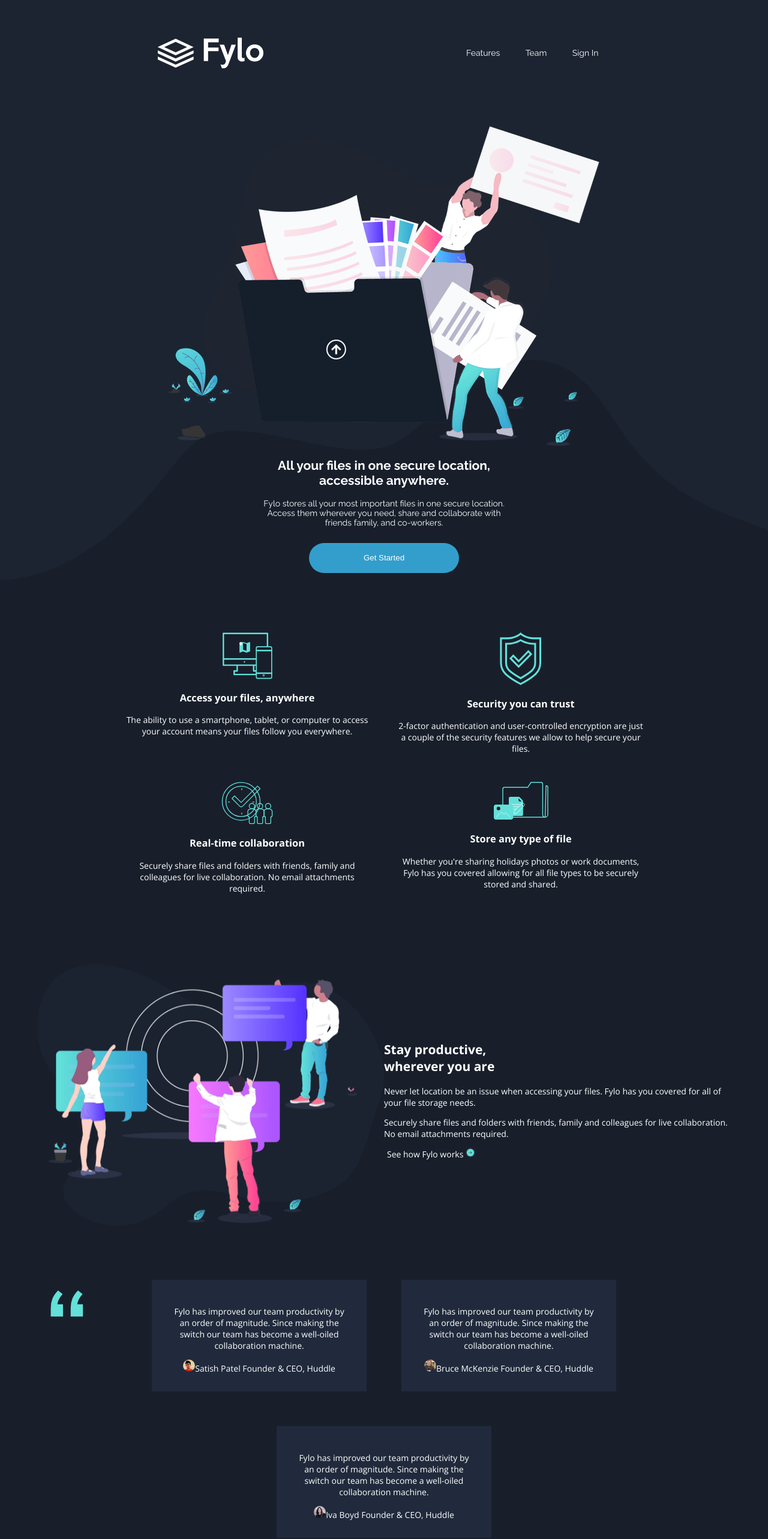
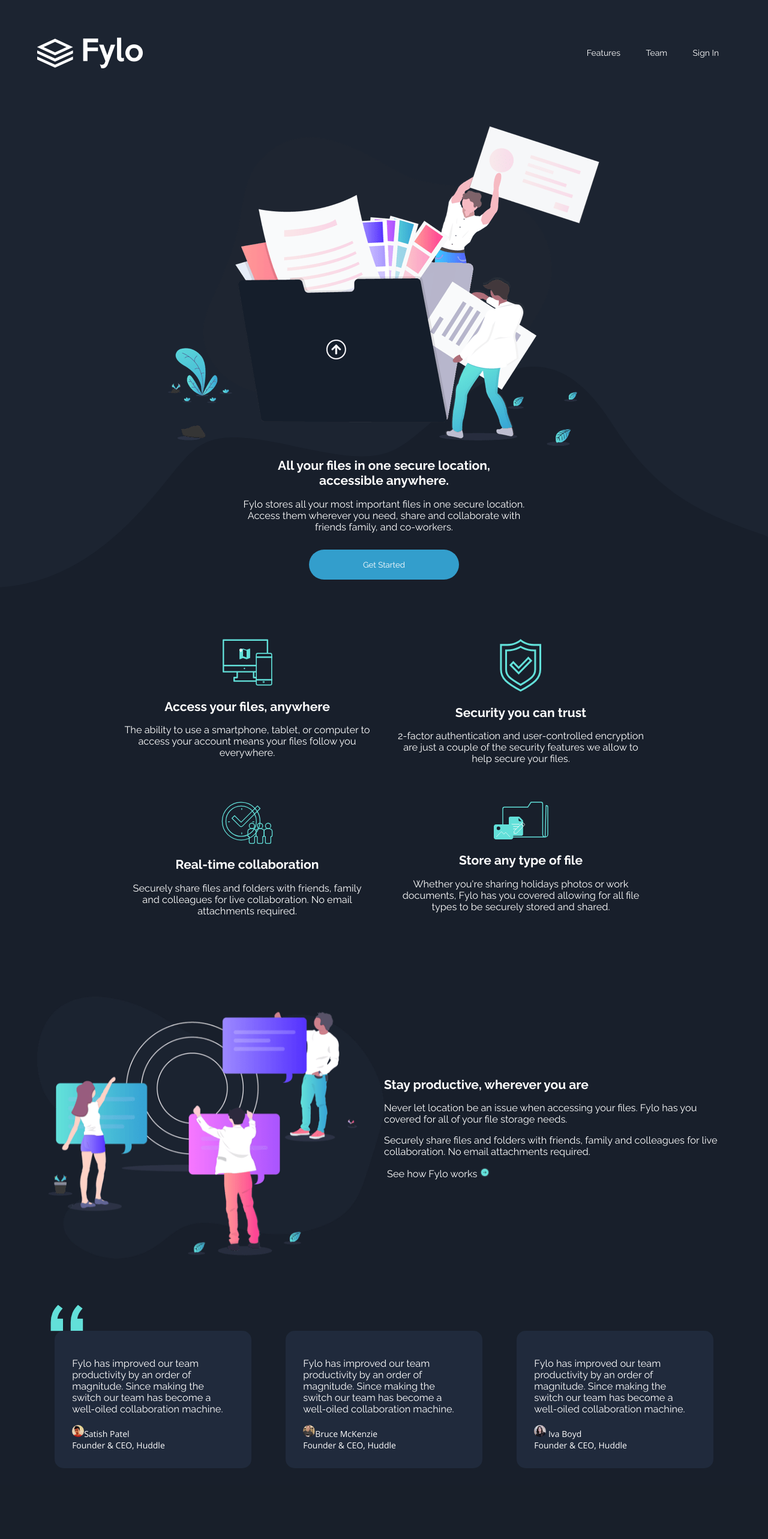
Before and after one commit to L3chit/fylo-dark-theme-landing-page, a plain HTML site: page index.html in a window 1280 px wide. Shown: the top 2565 px of the page at 60% size. Drawn offline with nearby package versions, Linux system fonts and the light colour scheme.

Commit message:
Initial commit

```diff
--- a/index.html
+++ b/index.html
@@ -17,7 +17,7 @@
 </head>
 <body>
 <section id="header">
-	<div style="width: 100%; padding: 2.5%;display: flex;justify-content: center;align-items: center;">
+	<div class="menu">
 		<img src="images/logo.svg" alt="Logo" style="max-width: 50%;">
 		<ul id="menu2">
 			<li><a href="#">Features</a></li>
@@ -32,8 +32,8 @@
 	<img src="images/illustration-intro.png" alt="illustration-intro">
 	<h1>All your files in one secure location,<br>accessible anywhere.</h1>
 
-	<p>Fylo stores all your most important files in one secure location.<br>Access them wherever
-	you need, share and collaborate with<br>friends family, and co-workers.</p>
+	<h3>Fylo stores all your most important files in one secure location.<br>Access them wherever
+	you need, share and collaborate with<br>friends family, and co-workers.</h3>
 
 	<a href="#news"><button class="button">Get Started</button></a>
 </div>
@@ -41,31 +41,31 @@
 <div id="more12">
 	<div class="details">
 	  <img src="images/icon-access-anywhere.svg" alt="icon-access-anywhere">
-	  <br><h3>Access your files, anywhere</h3>
+	  <br><h1>Access your files, anywhere</h1>
 
-	  The ability to use a smartphone, tablet, or computer to access your account means your
-	  files follow you everywhere.
+	  <h3>The ability to use a smartphone, tablet, or computer to access your account means your
+	  files follow you everywhere.</h3>
 	</div>
 	<div class="details">
 	  <img src="images/icon-security.svg" alt="icon-security">
-	  <br><h3>Security you can trust</h3>
+	  <br><h1>Security you can trust</h1>
 
-	  2-factor authentication and user-controlled encryption are just a couple of the security
-	  features we allow to help secure your files.
+	  <h3>2-factor authentication and user-controlled encryption are just a couple of the security
+	  features we allow to help secure your files.</h3>
 	</div>
 	<div class="details">
 	  <img src="images/icon-collaboration.svg" alt="icon-collaboration">
-	  <br><h3>Real-time collaboration</h3>
+	  <br><h1>Real-time collaboration</h1>
 
-	  Securely share files and folders with friends, family and colleagues for live collaboration.
-	  No email attachments required.
+	  <h3>Securely share files and folders with friends, family and colleagues for live collaboration.
+	  No email attachments required.</h3>
 	</div>
 	<div class="details">
 	  <img src="images/icon-any-file.svg" alt="icon-any-file">
-	  <br><h3>Store any type of file</h3>
+	  <br><h1>Store any type of file</h1>
 
-	  Whether you're sharing holidays photos or work documents, Fylo has you covered allowing for all
-	  file types to be securely stored and shared.
+	  <h3>Whether you're sharing holidays photos or work documents, Fylo has you covered allowing for all
+	  file types to be securely stored and shared.</h3>
 	</div>
 </div>
 </div>
@@ -75,40 +75,43 @@
 			<img src="images/illustration-stay-productive.png" alt="illustration-stay-productive" align="left">
 		</div>
 		<div class="proddet">
-		  <h1>Stay productive,<br>wherever you are</h1>
+		  <h1>Stay productive, wherever you are</h1>
 
-		  <p>Never let location be an issue when accessing your files. Fylo has you covered for all of your file
-		  storage needs.</p>
+		  <h3>Never let location be an issue when accessing your files. Fylo has you covered for all of your file
+		  storage needs.</h3>
 
-		  <p>Securely share files and folders with friends, family and colleagues for live collaboration. No email
-		  attachments required.</p>
+		  <h3>Securely share files and folders with friends, family and colleagues for live collaboration. No email
+		  attachments required.</h3>
 
-		  <a href="#" class="link">See how Fylo works <img src="images/icon-arrow.svg" alt="arrow" ></a>
+		  <h3><a href="#" class="link">See how Fylo works <img src="images/icon-arrow.svg" alt="arrow" ></a></h3>
 		</div>
 	</div>
 	<div class="boxtest">
 		<div class="testimonials">
-		  <p>Fylo has improved our team productivity by an order of magnitude. Since making the switch our team has
-		  become a well-oiled collaboration machine.</p>
+		  <h3>Fylo has improved our team productivity by an order of magnitude. Since making the switch our team has
+		  become a well-oiled collaboration machine.</h3>
 
 		  <img class="prof" src="images/profile-1.jpg" alt="Satish Patel">Satish Patel
-		  Founder & CEO, Huddle
+		  <br>Founder & CEO, Huddle
 		</div>
 		<div class="testimonials">
 
-		  <p>Fylo has improved our team productivity by an order of magnitude. Since making the switch our team has
-		  become a well-oiled collaboration machine.</p>
+		  <h3>Fylo has improved our team productivity by an order of magnitude. Since making the switch our team has
+		  become a well-oiled collaboration machine.</h3>
 
 		  <img class="prof" src="images/profile-2.jpg" alt="Bruce McKenzie">Bruce McKenzie
-		  Founder & CEO, Huddle
+		  <br>Founder & CEO, Huddle
 		</div>
 		<div class="testimonials">
 
-		  <p>Fylo has improved our team productivity by an order of magnitude. Since making the switch our team has
-		  become a well-oiled collaboration machine.</p>
+		  <h3>Fylo has improved our team productivity by an order of magnitude. Since making the switch our team has
+		  become a well-oiled collaboration machine.</h3>
 
-		  <img class="prof" src="images/profile-3.jpg" alt="Iva Boyd">Iva Boyd
-		  Founder & CEO, Huddle
+		  <div class="author">
+		  <img class="prof" src="images/profile-3.jpg" alt="Iva Boyd">
+			  Iva Boyd
+			  <br>Founder & CEO, Huddle
+		   </div>
 		</div>
 	</div>
 </div>
@@ -118,26 +121,26 @@
 	<h1>Get early access today</h1>
 
 	<h3>It only takes a minute to sign up and our free starter tier is extremely generous. If you have any
-	questions, our support team would be happy to help you.</h3>
+	questions, our support team would be happy to help you.
 	<br><form><input type="email" required class="signin">
-  <input type="submit" class="button" value="Get Started For Free"></form>
+  <input type="submit" class="button" value="Get Started For Free"></form></h3>
 </section>
 
 <section id="footer">
-<div class="fotlog" style="float: left;width: 100%;">
+<div class="fotlog">
 	<img src="images/logo.svg" alt="Logo">
 </div>
 <div class="info1">
 	<div class="info">
-	<img src="images/icon-location.svg" alt="icon-location">
-	  Lorem ipsum dolor sit amet, consectetur<br>adipiscing elit, sed do eiusmod tempor<br>incididunt ut labore et
-	  dolore magna aliqua
+		<span class="text"><img src="images/icon-location.svg" alt="icon-location">
+		  Lorem ipsum dolor sit amet, consectetur adipiscing elit, sed do eiusmod tempor incididunt ut labore et
+		  dolore magna aliqua</span>
 	</div>
-	<div class="info">
-	<img src="images/icon-phone.svg" alt="icon-phone">
-	  +1-543-123-4567<br>
-	<img src="images/icon-email.svg" alt="icon-email">
-	  example@fylo.com
+	<div class="info" id="box2">
+		<span class="text"><img src="images/icon-phone.svg" alt="icon-phone">
+		  +1-543-123-4567</span><br>
+		<span class="text"><img src="images/icon-email.svg" alt="icon-email">
+		  example@fylo.com</span>
 	</div>
 	<div class="info">
 	  <a href="#">About Us</a>
--- a/style/style.css
+++ b/style/style.css
@@ -12,9 +12,17 @@ body{
 }
 #header{
 	font-family: 'Raleway', sans-serif;
+	font-size: 14px;
 	background-color:hsl(217, 28%, 15%);
 	height: auto;
 	padding: 2.5%;
+}
+h1, h2, h3, h4, h5, h6, .button{
+	font-family: 'Raleway', sans-serif;
+	font-weight: 400;
+}
+h1{
+	font-weight: 700;
 }
 a{
 	padding: 5px;
@@ -39,6 +47,14 @@ ul#menu2{
 li{
 	display: inline;
 	padding: 2.5%;
+}
+.menu{
+	width: 100%;
+	padding: 2.5%;
+	display: flex;
+	flex-wrap: wrap;
+	justify-content: space-between;
+	align-items: center;
 }
 #menu1{
 	float: right;
@@ -101,9 +117,10 @@ li{
 }
 #more2{
 	clear:both;
-	padding: 2.5%;
+	padding: 2.5% 2.5% 0 2.5%;
 	background-color: #181f2bff;
 	height: auto;
+	flex-wrap: wrap;
 }
 #prod{
 	padding: 2.5%;
@@ -113,6 +130,7 @@ li{
 	display: flex;
 	justify-content: center;
 	align-items: center;
+	flex-wrap: wrap;
 }
 .proddet{
 	float: left;
@@ -120,12 +138,13 @@ li{
 	margin: auto;
 	height: 100%;
 	text-align: left;
+	flex: 50%;
 }
 .boxtest{
 	clear: both;
 	width: 100%;
 	height: auto;
-	padding: 2.5%;
+	padding: 5% 2.5% 0 2.5%;
 	background: url("../images/bg-quotes.png") no-repeat 4.5% 15%;
 	display: flex;
 	justify-content: center;
@@ -134,10 +153,13 @@ li{
 }
 .testimonials{
 	background-color: hsl(219, 30%, 18%);
+	flex: 28%;
 	padding: 2.5%;
 	margin: 2.5%;
 	width: 31%;
 	clear: both;
+	text-align: left;
+	border-radius: 15px;
 }
 .signin{
 	border: none;
@@ -154,7 +176,7 @@ li{
 	padding: 2.5%;
 	width: 50%;
 	height: auto;
-	margin: auto;
+	margin: 0 auto;
 	border-radius: 15px;
 	box-shadow: 0 4px 8px 0 rgba(0, 0, 0, 0.2), 0 6px 20px 0 rgba(0, 0, 0, 0.19);
 	text-align: center;
@@ -184,9 +206,17 @@ img{
 	padding: 150px 2.5% 2.5%;
 	width: 100%;
 }
+.fotlog{
+	float: left;
+	width: 100%;
+	padding: 2.5% 2.5% 0;
+}
+.fotlog img{
+	padding: 2.5%;
+}
 .info1{
 	clear: both;
-	padding: 2.5%;
+	padding: 0 2.5% 2.5%;
 	max-width: 100%;
 	display: flex;
 	flex-wrap: wrap;
@@ -195,8 +225,16 @@ img{
 }
 .info{
 	clear: both;
-	padding: 0 2.5%;
-	height: 100%;
+	flex: 20%;
+	text-align: left;
+	padding: 2.5%;
+	max-height: 100%;
+}
+#box2.info{
+	display: flex;
+	flex-wrap: wrap;
+	justify-content: left;
+	align-items: center;
 }
 .social{
 	height: 32px;
@@ -218,11 +256,14 @@ img{
 	background-color: hsl(198, 60%, 50%);
 }
 
-@media only screen and (min-device-width: 375px) and (max-device-width : 480px) {
-	.details{
+@media only screen and (max-device-width: 375px){
+	.details, .testimonials, .proddet, .info{
 		flex: 100%;
 	}
 	.button{
 		max-width: 100%;
 	}
+	#news{
+		width: 75%;
+	}
 }
```
